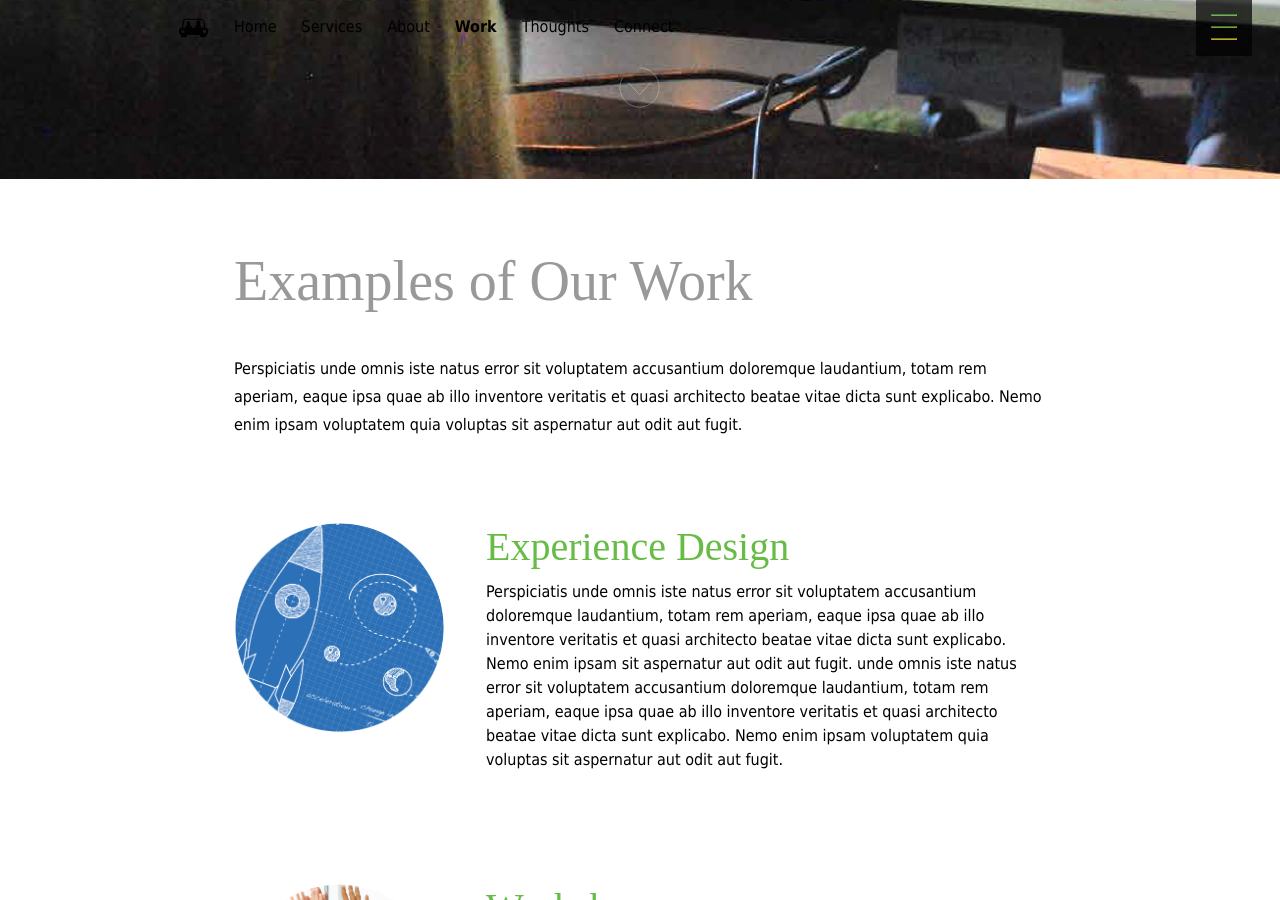
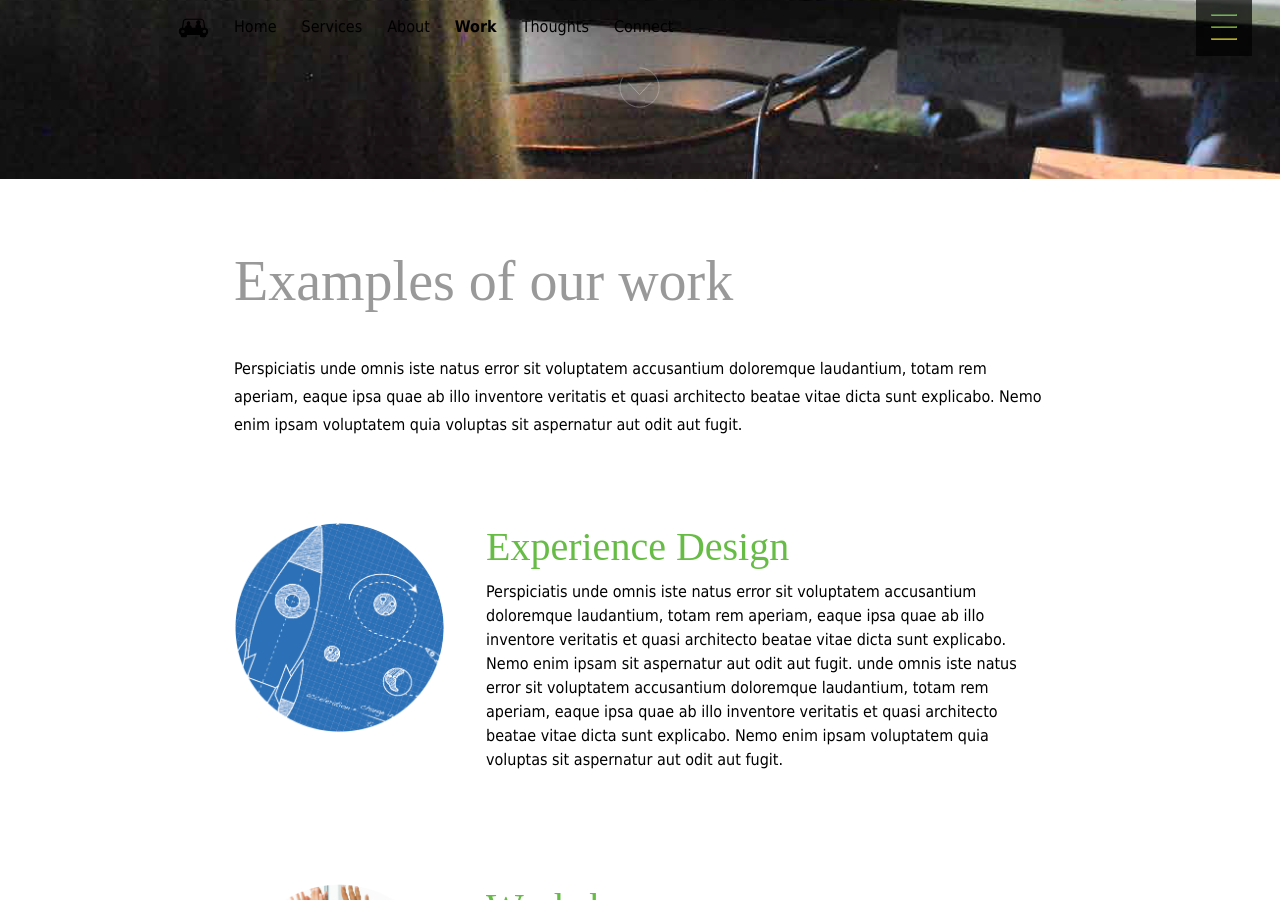
Before and after one commit to colinrigley/carpoolagency.github.io, a Jekyll site: the page built from work/index.html, in a window 1280 px wide and 900 px high, scrolled down 721 px. Built offline with Jekyll 4.4.1, drawn with Linux system fonts in a browser that asks for light colours; comment, search, counter and statistics services are not loaded.

Commit message:
https://app.asana.com/0/13136722983852/72071179642039 update

```diff
--- a/carpool/css/main.css
+++ b/carpool/css/main.css
@@ -1639,6 +1639,14 @@
     background-repeat: no-repeat;
 }
 
+
+#carpool #welcome .topMediaContainer video {
+    display: block;
+    object-fit: fill;
+    min-width: 100%;
+    height: 100vh !important;
+}
+
 #carpool #welcome .welcomeVideo-overlay {
     position: absolute;
     bottom: 182px;
--- a/index.html
+++ b/index.html
@@ -9,7 +9,7 @@
 <section id="welcome" class="carpool-page">
     <div class="topMediaContainer">
         <div class="innerContainer">
-            <video class="bgMedia" autoplay="autoplay" muted="muted" loop="loop" poster="/carpool/img/background_images/welcome.png" style="height: 100vh;object-fit: cover;-o-object-fit: cover;">
+            <video class="bgMedia" autoplay="autoplay" muted="muted" loop="loop" poster="/carpool/img/background_images/welcome.png">
                 <source src="/carpool/videos/landing_video.mp4" type="video/mp4">
                 <!-- <source src="carpool/videos/landing_video.webm" type="video/webm">
                 <source src="carpool/videos/landing_video.ogv" type="video/ogg"> -->
--- a/work/index.html
+++ b/work/index.html
@@ -33,7 +33,7 @@
     </div>
     <div class="row center-margin c-58 pt-5 pb-8 overflow-hidden">
         <div class="sectionTitle">
-            Examples of Our Work
+            Examples of our work
         </div>
         <div class="sectionText mt-3 mb-6">
             Perspiciatis unde omnis iste natus error sit voluptatem accusantium doloremque laudantium, totam rem aperiam, eaque ipsa quae ab illo inventore veritatis et quasi architecto beatae vitae dicta sunt explicabo. Nemo enim ipsam voluptatem quia voluptas sit aspernatur aut odit aut fugit.
```
